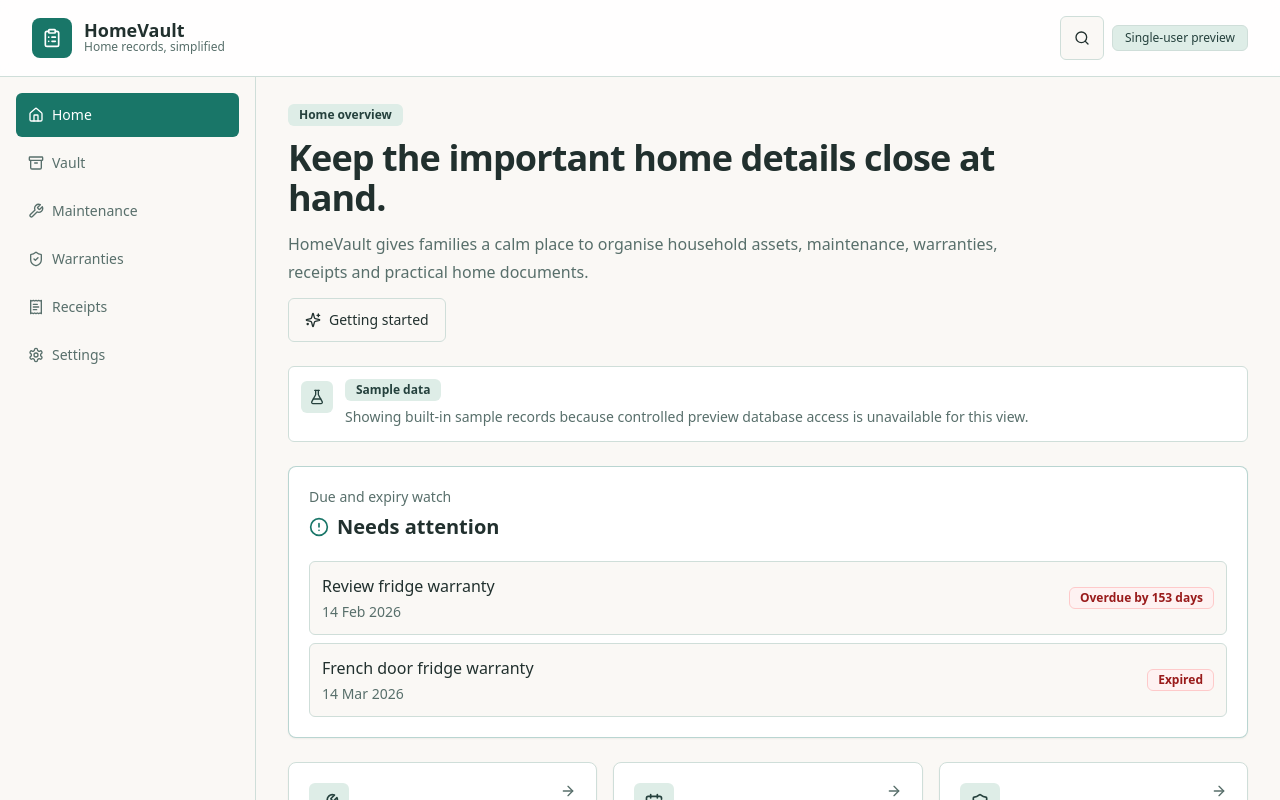
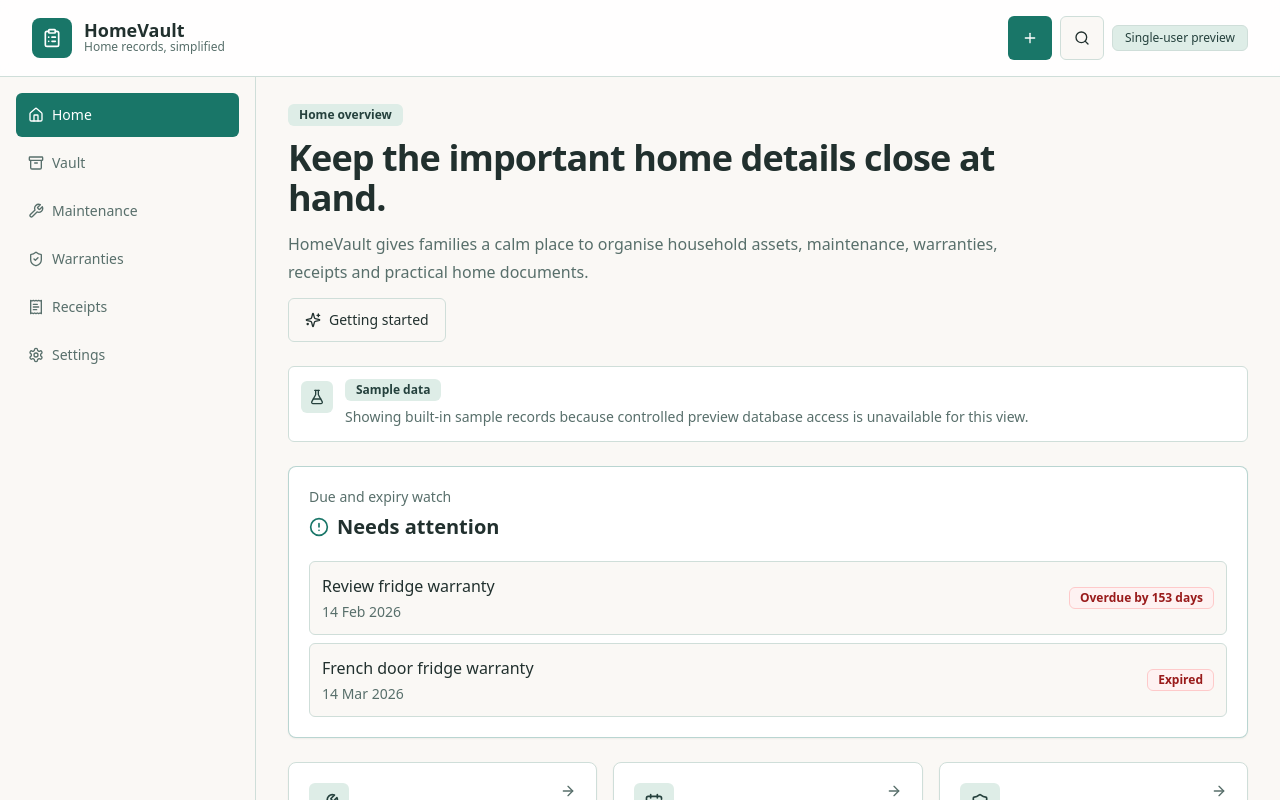
Before and after one commit to LatinMaestro/HomeVault, a Next.js app: page / in a window 1280 px wide. Shown: the top 800 px of the page. Built offline with nearby package versions, Linux system fonts and the light colour scheme; no server answers.

Commit message:
feat: add global quick add shortcut

```diff
--- a/src/components/app-shell.tsx
+++ b/src/components/app-shell.tsx
@@ -3,6 +3,7 @@ import {
   Archive,
   ClipboardList,
   Home,
+  Plus,
   ReceiptText,
   Search,
   Settings,
@@ -50,6 +51,11 @@ export function AppShell({
             </div>
           </Link>
           <div className="flex items-center gap-2">
+            <Button asChild size="icon">
+              <Link href="/add" aria-label="Add a HomeVault record" title="Add a record">
+                <Plus className="h-4 w-4" aria-hidden="true" />
+              </Link>
+            </Button>
             <Button asChild size="icon" variant="outline">
               <Link href="/search" aria-label="Search HomeVault" title="Search HomeVault">
                 <Search className="h-4 w-4" aria-hidden="true" />
```
